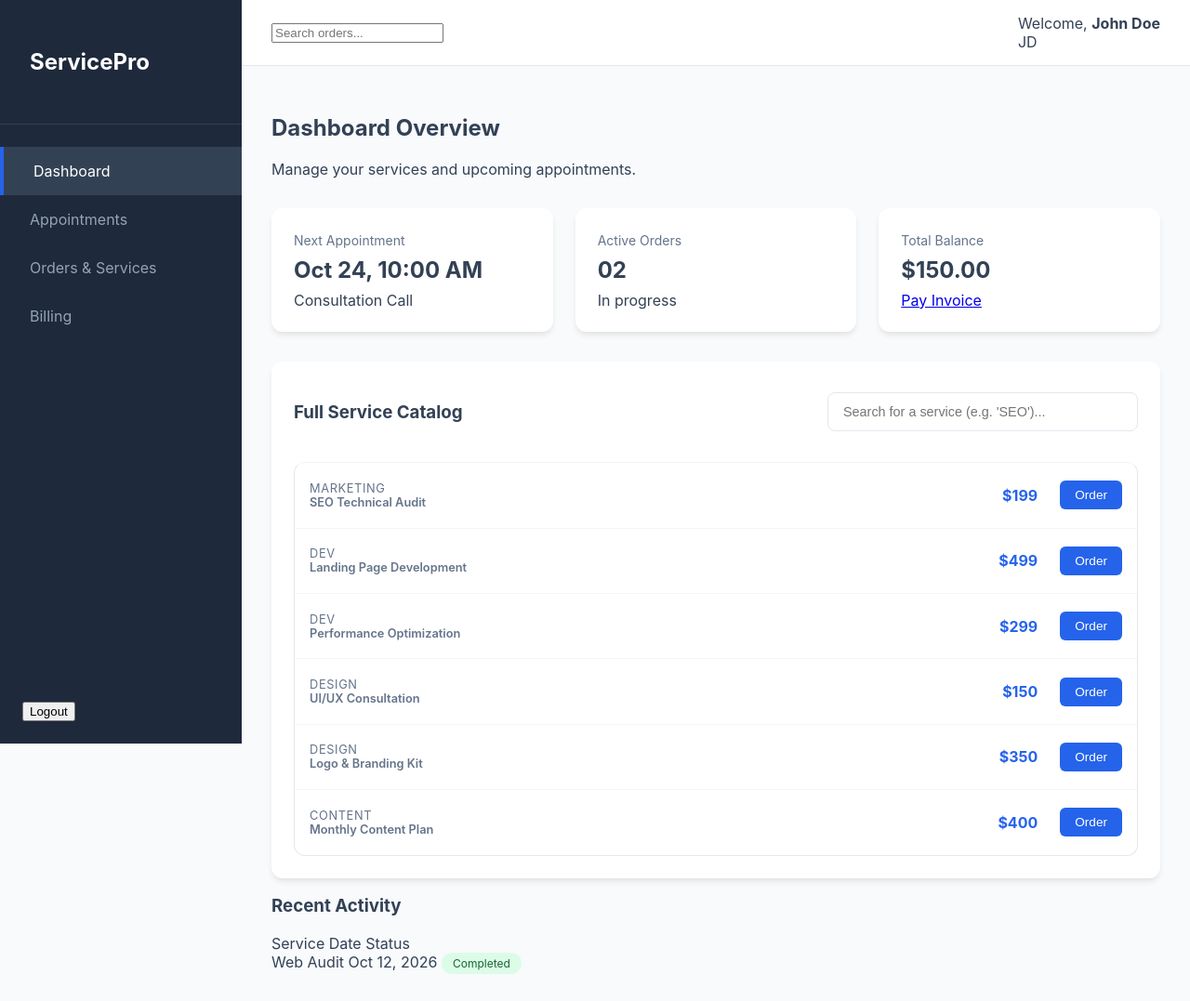
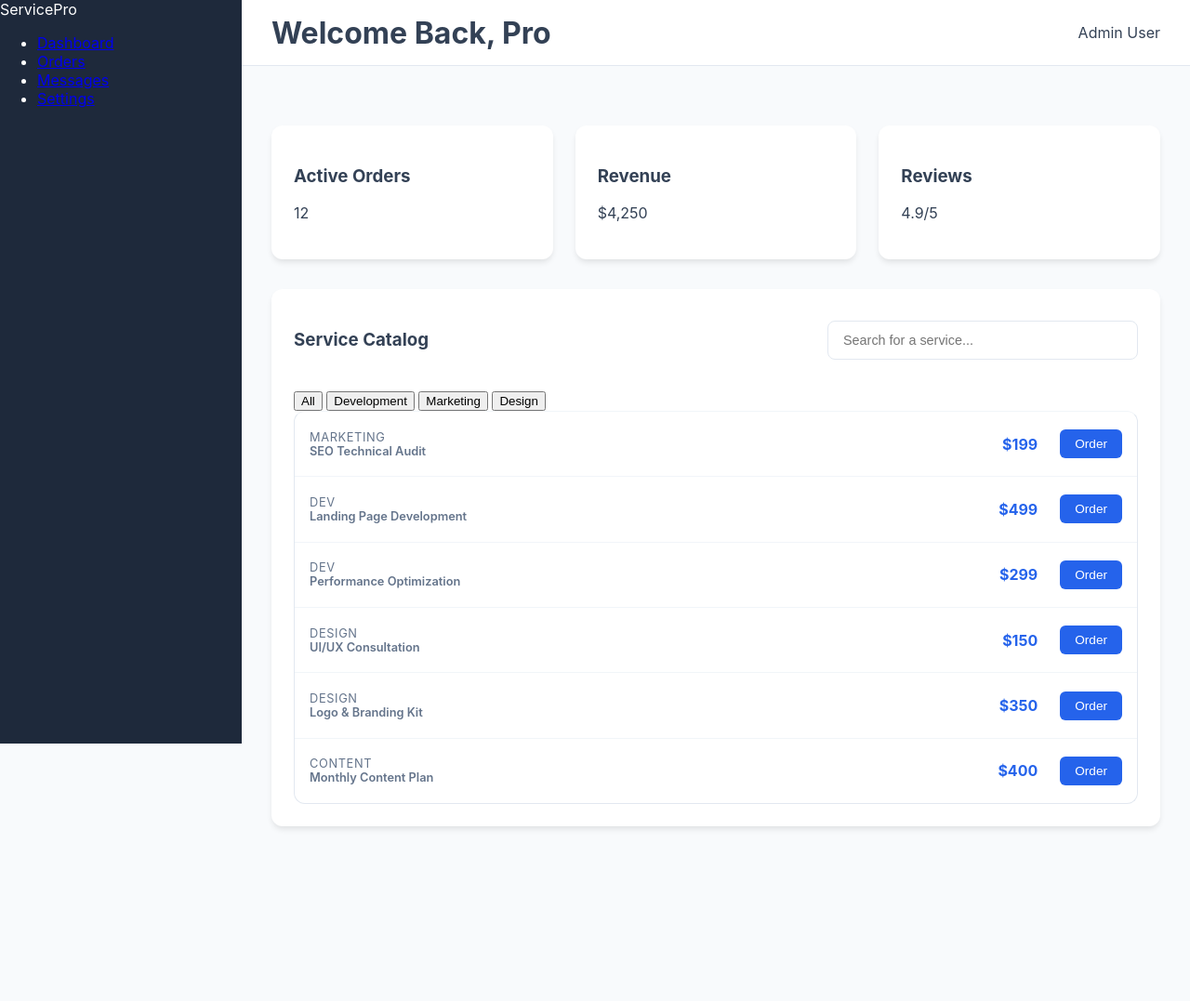
Before and after one commit to wizebra/service-pro-app, a plain HTML site: page index.html in a window 1280 px wide. Shown: the whole page at 93% size. After the commit the page ends 921 px from the top, so only its background shows below. Drawn offline with Linux system fonts and the light colour scheme.

Commit message:
added to catalog list model

```diff
--- a/index.html
+++ b/index.html
@@ -3,114 +3,63 @@
 <head>
     <meta charset="UTF-8">
     <meta name="viewport" content="width=device-width, initial-scale=1.0">
-    <title>ServicePro | Client Dashboard</title>
+    <title>ServicePro Dashboard</title>
     <link rel="stylesheet" href="style.css">
 </head>
 <body>
 
-    <div class="app-container">
+    <div class="dashboard-container">
         <aside class="sidebar">
-            <div class="brand">
-                <h2>ServicePro</h2>
-            </div>
-            <nav class="nav-menu">
-                <a href="#" class="nav-item active" data-page="overview">Dashboard</a>
-                <a href="#" class="nav-item" data-page="appointments">Appointments</a>
-                <a href="#" class="nav-item" data-page="orders">Orders & Services</a>
-                <a href="#" class="nav-item" data-page="billing">Billing</a>
+            <div class="logo">ServicePro</div>
+            <nav>
+                <ul>
+                    <li class="active"><a href="#">Dashboard</a></li>
+                    <li><a href="#">Orders</a></li>
+                    <li><a href="#">Messages</a></li>
+                    <li><a href="#">Settings</a></li>
+                </ul>
             </nav>
-            <div class="sidebar-footer">
-                <button class="btn-logout">Logout</button>
-            </div>
         </aside>
 
         <main class="main-content">
             <header class="top-bar">
-                <div class="search-box">
-                    <input type="text" placeholder="Search orders...">
-                </div>
+                <h1>Welcome Back, Pro</h1>
                 <div class="user-profile">
-                    <span>Welcome, <strong>John Doe</strong></span>
-                    <div class="avatar">JD</div>
+                    <span>Admin User</span>
+                    <div class="avatar"></div>
                 </div>
             </header>
 
             <div class="content-area">
-                <section class="welcome-banner">
-                    <h1>Dashboard Overview</h1>
-                    <p>Manage your services and upcoming appointments.</p>
-                </section>
-
                 <div class="stats-grid">
                     <div class="stat-card">
-                        <span class="stat-label">Next Appointment</span>
-                        <div class="stat-value">Oct 24, 10:00 AM</div>
-                        <span class="stat-sub">Consultation Call</span>
+                        <h3>Active Orders</h3>
+                        <p class="stat-number">12</p>
                     </div>
                     <div class="stat-card">
-                        <span class="stat-label">Active Orders</span>
-                        <div class="stat-value">02</div>
-                        <span class="stat-sub">In progress</span>
+                        <h3>Revenue</h3>
+                        <p class="stat-number">$4,250</p>
                     </div>
                     <div class="stat-card">
-                        <span class="stat-label">Total Balance</span>
-                        <div class="stat-value">$150.00</div>
-                        <a href="#" class="stat-link">Pay Invoice</a>
+                        <h3>Reviews</h3>
+                        <p class="stat-number">4.9/5</p>
                     </div>
                 </div>
 
                 <section class="catalog-section">
                     <div class="section-header">
-                        <h3>Full Service Catalog</h3>
-                        <input type="text" id="service-search" placeholder="Search for a service (e.g. 'SEO')...">
+                        <h3>Service Catalog</h3>
+                        <input type="text" id="service-search" placeholder="Search for a service...">
+                    </div>
+
+                    <div class="filter-tabs">
+                        <button class="filter-btn active" data-category="all">All</button>
+                        <button class="filter-btn" data-category="Dev">Development</button>
+                        <button class="filter-btn" data-category="Marketing">Marketing</button>
+                        <button class="filter-btn" data-category="Design">Design</button>
                     </div>
 
                     <div id="services-list" class="services-list">
-                    </div>
-                </section>
-
-                <!-- <section class="services-section">
-                    <h3>Available Services</h3>
-                    <div class="services-grid">
-                        <div class="service-card">
-                            <div class="service-icon">🔍</div>
-                            <h4>SEO Audit</h4>
-                            <p>A complete technical analysis of your website's search performance.</p>
-                            <span class="price">$199</span>
-                            <button class="order-btn">Order Now</button>
-                        </div>
-
-                        <div class="service-card">
-                            <div class="service-icon">💻</div>
-                            <h4>Web Development</h4>
-                            <p>Custom landing pages built with modern HTML, CSS, and JS.</p>
-                            <span class="price">$499</span>
-                            <button class="order-btn">Order Now</button>
-                        </div>
-
-                        <div class="service-card">
-                            <div class="service-icon">🚀</div>
-                            <h4>Speed Optimization</h4>
-                            <p>Make your site load instantly to improve user retention.</p>
-                            <span class="price">$299</span>
-                            <button class="order-btn">Order Now</button>
-                        </div>
-                    </div>
-                </section> -->
-
-                <section class="recent-activity">
-                    <h3>Recent Activity</h3>
-                    <div class="activity-table">
-                        <div class="table-header">
-                            <span>Service</span>
-                            <span>Date</span>
-                            <span>Status</span>
-                        </div>
-                        <div class="table-row">
-                            <span>Web Audit</span>
-                            <span>Oct 12, 2026</span>
-                            <span class="status-pill completed">Completed</span>
-                        </div>
                         </div>
                 </section>
             </div>
@@ -125,7 +74,7 @@
             </div>
             <form id="order-form">
                 <label>Project Details</label>
-                <textarea placeholder="Tell us about your needs..." required></textarea>
+                <textarea id="project-details" placeholder="Tell us about your needs..." required></textarea>
 
                 <label>Target Deadline</label>
                 <input type="date" required>
--- a/script.js
+++ b/script.js
@@ -45,6 +45,25 @@ document.addEventListener('DOMContentLoaded', () => {
 
     // Initial Load
     renderServices(services);
+
+    const filterBtns = document.querySelectorAll('.filter-btn');
+
+    filterBtns.forEach(btn => {
+        btn.addEventListener('click', () => {
+            // 1. Update UI (Active state)
+            filterBtns.forEach(b => b.classList.remove('active'));
+            btn.classList.add('active');
+
+            // 2. Filter Data
+            const category = btn.getAttribute('data-category');
+            if (category === 'all') {
+                renderServices(services);
+            } else {
+                const filtered = services.filter(s => s.category === category);
+                renderServices(filtered);
+            }
+        });
+    });
 });
 
 // 4. Modal Logic (Global function so the HTML can see it)
```
